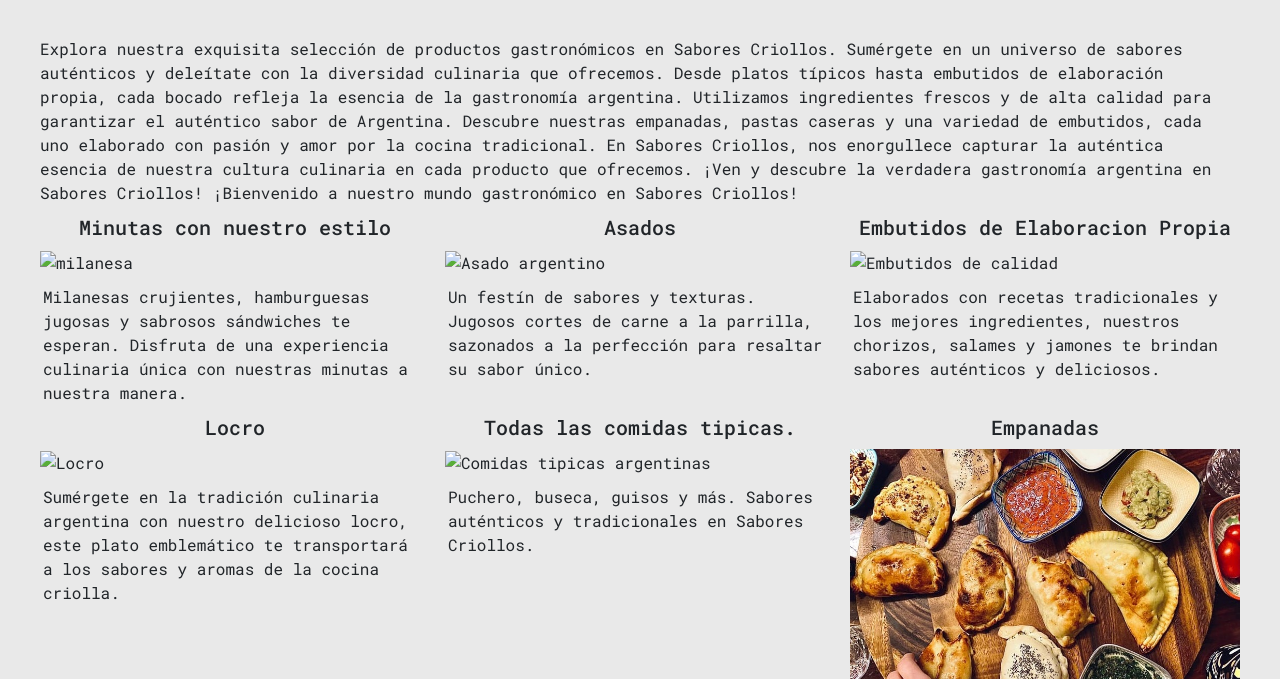
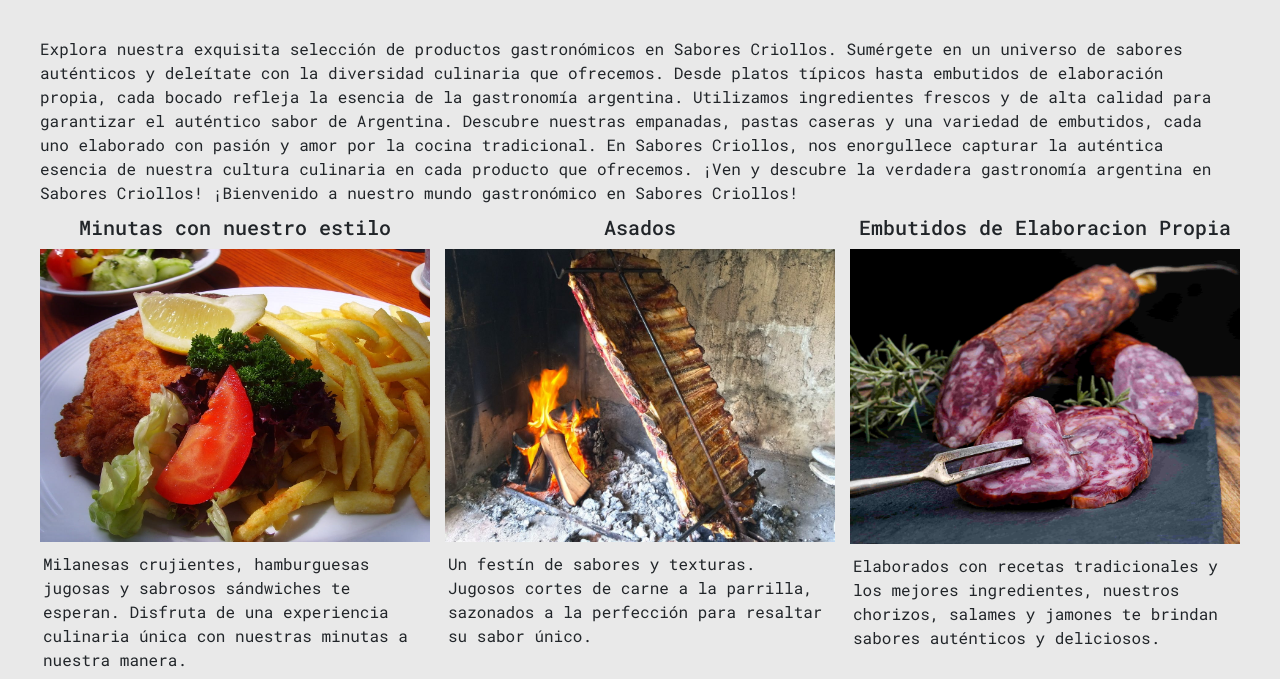
Before and after one commit to salinasmaury/saborescriollos, a website: page html/productos.html in a window 1280 px wide. Shown: the part 119-798 px from the top of the page. Drawn offline with nearby package versions, Linux system fonts and the light colour scheme; files that its build step writes are made by us from their sources; the site is published under a folder, as on GitHub Pages, so addresses that start at the root find nothing; a web font is replaced by a local one.

Commit message:
Update productos.html

```diff
--- a/html/productos.html
+++ b/html/productos.html
@@ -90,7 +90,7 @@
                 <div class="container-menu row">
                     <div class="item col-lg-4 ">
                         <h4 class="productos__titulo">Minutas con nuestro estilo</h4>
-                        <img class="img-fluid" src="/img/milanesas.jpg" alt="milanesa">
+                        <img class="img-fluid" src="../img/milanesas.jpg" alt="milanesa">
                         <p class="productos__descripcion">Milanesas crujientes, hamburguesas jugosas y sabrosos
                             sándwiches te
                             esperan. Disfruta de una experiencia culinaria única con nuestras minutas a nuestra manera.
@@ -98,28 +98,28 @@
                     </div>
                     <div class="item col-lg-4 ">
                         <h4 class="productos__titulo">Asados</h4>
-                        <img class="img-fluid" src="/img/asadoalaestaca.jpg" alt="Asado argentino">
+                        <img class="img-fluid" src="../img/asadoalaestaca.jpg" alt="Asado argentino">
                         <p class="productos__descripcion">Un festín de sabores y texturas. Jugosos cortes de carne a la
                             parrilla,
                             sazonados a la perfección para resaltar su sabor único.</p>
                     </div>
                     <div class="item col-lg-4 ">
                         <h4 class="productos__titulo">Embutidos de Elaboracion Propia</h4>
-                        <img class="img-fluid" src="/img/embutidos.jpg" alt="Embutidos de calidad">
+                        <img class="img-fluid" src="../img/embutidos.jpg" alt="Embutidos de calidad">
                         <p class="productos__descripcion">Elaborados con recetas tradicionales y los mejores
                             ingredientes,
                             nuestros chorizos, salames y jamones te brindan sabores auténticos y deliciosos.</p>
                     </div>
                     <div class="item col-lg-4 ">
                         <h4 class="productos__titulo">Locro</h4>
-                        <img class="img-fluid" src="/img/locro.jpeg" alt="Locro">
+                        <img class="img-fluid" src="../img/locro.jpeg" alt="Locro">
                         <p class="productos__descripcion">Sumérgete en la tradición culinaria argentina con nuestro
                             delicioso locro, este plato
                             emblemático te transportará a los sabores y aromas de la cocina criolla.</p>
                     </div>
                     <div class="item col-lg-4 ">
                         <h4 class="productos__titulo">Todas las comidas tipicas.</h4>
-                        <img class="img-fluid" src="/img/puchero.jpg" alt="Comidas tipicas argentinas">
+                        <img class="img-fluid" src="../img/puchero.jpg" alt="Comidas tipicas argentinas">
                         <p class="productos__descripcion">Puchero, buseca, guisos y más. Sabores auténticos y
                             tradicionales en
                             Sabores Criollos.</p>
```
